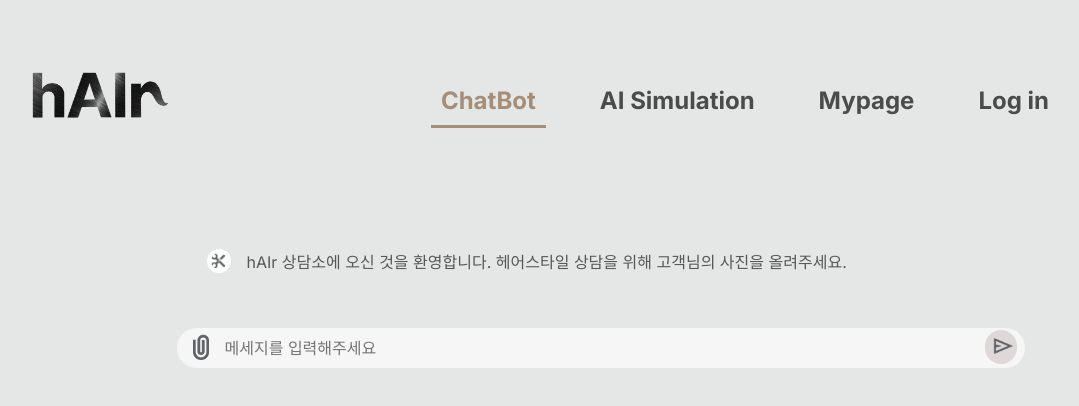
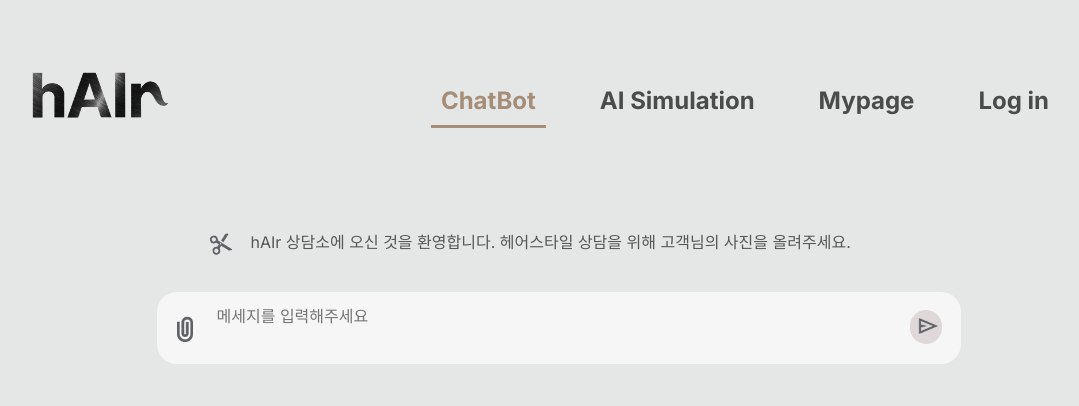
Before and after one commit to AnnSungHee/hAIr_React.JS, a React (Create React App) app: page /chatpage in a window 1280 px wide. Shown: the top 406 px of the page, without its empty margins (101-1180 px from the left). Built offline with nearby package versions, Linux system fonts and the light colour scheme; a web font is replaced by a local one.

Commit message:
style : [박경인] chatpage 스타일 수정

```diff
--- a/src/assets/styles/components/BotChatComponentStyle.css
+++ b/src/assets/styles/components/BotChatComponentStyle.css
@@ -1,17 +1,17 @@
 .botChatBox {
     display: flex;
-    align-items: center;
+    align-items: start;
     gap: 16px;
     align-self: flex-start;
-    margin-top: 20px;
 
     &>.botImg{
         margin-left: 50px;
+        margin-top: 8px;
 
         &>img{
-            width: 16px;
-            border-radius: 999px;
-            background-color: #ffffff;
+            width: 20px;
+            border-radius: 8px;
+            transform: rotate(347deg);
             padding: 4px;
             box-sizing: content-box;
         }
@@ -24,7 +24,7 @@
     line-height: 250%;
     color: #565756;
     display: inline-block;
-    max-width: 710px;
+    max-width: 675px;
 }
 
 .hairstyleImagesContainer {
@@ -32,7 +32,7 @@
     display: flex;
     overflow-x: auto;
     overflow-y: hidden; /* y축 스크롤바 숨기기 */
-    padding-left: 100px;
+    padding-top: 16px;
 }
 
 .hairstyleImage {
@@ -66,3 +66,9 @@
         }
     }
 }
+
+.botTxtNImgs{
+    display: flex;
+    flex-direction: column;
+    align-items: start;
+}
--- a/src/assets/styles/components/UserChatComponentStyle.css
+++ b/src/assets/styles/components/UserChatComponentStyle.css
@@ -1,25 +1,31 @@
 .userChatBox{
     display: flex;
     flex-direction: column;
-    align-self: flex-end;
 }
 
 .user{
     color: #F8F8F8;
     font-size: 16px;
     line-height: 26px;
-    border-radius: 999px;
+    border-radius: 40px;
 
     display: inline-block;
     background-color: #BB9E7D;
     max-width: 600px;
 
-    margin-bottom: 12px;
+    margin-top: 6px;
     padding: 12px 20px;
+
+    overflow-wrap: break-word; /* Modern browsers */
+    white-space: pre-wrap; /* Ensures text wraps inside the p tag */
+
+    margin-left: auto;
 }
 
 
 .chatImage{
     width: 256px;
     border-radius: 8px;
+
+    margin-left: auto;
 }
--- a/src/assets/styles/pages/ChatPageStyle.css
+++ b/src/assets/styles/pages/ChatPageStyle.css
@@ -1,19 +1,21 @@
 .inputBox{
-    height: 82px;
+    position: relative;
+    margin-top: 30px;
+    padding-bottom: 30px;
+    /* height: 82px;
+    display: inline-block;
     background-color: #E5E7E6;
-    position: relative;
-    display: inline-block;
     padding: 16px 20px;
     padding-right: 6px;
     padding-bottom: 0px;
-    margin-top: 30px;
+     */
 
 
     &>.fileUploadLabel{
+        cursor: pointer;
         position: absolute;
-        top: 22px;
-        left: 36px;
-        cursor: pointer;
+        top: 24px;
+        left: 20px;
 
         &>img{
             width: 16px;
@@ -22,15 +24,14 @@
 }
 
 .textArea{
-    flex-grow: 1; /* 남은 공간 채우기 */
     resize: none;
-    box-sizing: border-box;
+    box-sizing: border-box !important;
     background-color: #F6F6F6;
     outline: none;
     border: none;
     font-size: 16px;
-    padding: 0 48px;
-    line-height: 40px;
+    padding: 12px 60px;
+    line-height: 24px;
     box-sizing: content-box;
     margin-right: 10px;
     font-family: inherit; /* 폰트를 부모 요소와 동일하게 설정 */
@@ -38,16 +39,23 @@
     appearance: none; /* 기본 브라우저 스타일 제거 */
 
     border-radius: 20px;
-    width: 752px;
-    height: 40px;
+
+    width: 804px;
+    /* height: 40px;  */
+
+    scrollbar-width: thin; /* 스크롤바의 두께 */
+    scrollbar-color: #A58D78 #f1f1f1; /* 스크롤바 손잡이와 트랙의 색상 */
+
 }
+
+
 
 
 .btnArea{
     position: absolute;
-    right: 24px;
+    right: -20px;
     top: 18px;
-    display: inline-block;
+    /* display: inline-block; */
     border-radius: 999px;
     background-color: #DFD8D8;
     padding: 8px 8px;
--- a/src/components/BotChatComponent.js
+++ b/src/components/BotChatComponent.js
@@ -19,6 +19,7 @@ const BotChatComponent = ({ text, images, onImageClick }) => {
   return (
     <div className='botChatBox'>
       <div className='botImg'><img src="/chatbot.png" alt="bot profile" /></div>
+      <span className='botTxtNImgs'>
         <p className='bot'>{text}</p>
         {images && images.length > 0 && (
           <div className='hairstyleImagesContainer'>
@@ -30,6 +31,7 @@ const BotChatComponent = ({ text, images, onImageClick }) => {
             ))}
           </div>
         )}
+      </span>
 
       <ImageModalComponent isOpen={isModalOpen} onClose={handleModalClose}>
         {selectedImage && <img src={selectedImage} alt="Selected hairstyle" className="modal-image" />}
--- a/src/pages/AiHairstylePage.js
+++ b/src/pages/AiHairstylePage.js
@@ -18,7 +18,13 @@ const AiHairstylePage = () => {
 
   useEffect(() => {
     if (location.state && location.state.imageSrc) {
-      setImages(prevImages => ({ ...prevImages, hair: location.state.imageSrc }));
+      fetch(location.state.imageSrc)
+        .then(response => response.blob())
+        .then(blob => {
+          const file = new File([blob], "hair.jpg", { type: blob.type });
+          setImages(prevImages => ({ ...prevImages, hair: file }));
+        })
+        .catch(error => console.error('Error fetching image:', error));
     }
   }, [location.state]);
 
@@ -121,7 +127,7 @@ const AiHairstylePage = () => {
         <span className='diamondImgContainer'>
           <div className='imgBoxContainer'>
             <ImageBoxComponent label="얼굴" onImageUpload={(file) => handleImageUpload('face', file)} />
-            <ImageBoxComponent label="헤어" onImageUpload={(file) => handleImageUpload('hair', file)} imageUrl={images.hair} />
+            <ImageBoxComponent label="헤어" onImageUpload={(file) => handleImageUpload('hair', file)} imageUrl={images.hair ? URL.createObjectURL(images.hair) : null} />
           </div>
 
           <div className='diamonds'>
--- a/src/pages/ChatPage.js
+++ b/src/pages/ChatPage.js
@@ -1,4 +1,4 @@
-import React, { useState, useRef } from 'react';
+import React, { useState, useRef, useEffect } from 'react';
 import { useNavigate } from 'react-router-dom';
 import HeaderComponent from '../components/HeaderComponent';
 import '../assets/styles/pages/ChatPageStyle.css';
@@ -11,10 +11,18 @@ const ChatPage = () => {
     const [chatHistory, setChatHistory] = useState([
         { type: 'bot', text: 'hAIr 상담소에 오신 것을 환영합니다. 헤어스타일 상담을 위해 고객님의 사진을 올려주세요.' }
     ]);
-    const [isSubmitting, setIsSubmitting] = useState(false); // 요청 상태를 추적하기 위한 상태
-    const [isLoading, setIsLoading] = useState(false); // 로딩 상태를 추적하기 위한 상태
+    const [isSubmitting, setIsSubmitting] = useState(false);
+    const [isLoading, setIsLoading] = useState(false);
     const navigate = useNavigate();
-    const textAreaRef = useRef(null); // textarea에 대한 ref
+    const textAreaRef = useRef(null);
+    const chatListRef = useRef(null);
+    const lastMessageRef = useRef(null);
+
+    useEffect(() => {
+        if (lastMessageRef.current) {
+            lastMessageRef.current.scrollIntoView({ behavior: 'smooth' });
+        }
+    }, [chatHistory, isLoading]);
 
     const handleImageUpload = async (e) => {
         const file = e.target.files[0];
@@ -23,14 +31,13 @@ const ChatPage = () => {
         const formData = new FormData();
         formData.append('image', file);
 
-        // 이미지 업로드 메시지를 먼저 추가
         setChatHistory(prevChatHistory => [
             ...prevChatHistory,
             { type: 'user', image: file }
         ]);
 
-        setIsSubmitting(true); // 서버에 요청을 보내기 전에 입력을 막음
-        setIsLoading(true); // 로딩 상태 시작
+        setIsSubmitting(true);
+        setIsLoading(true);
 
         try {
             const response = await axios.post('http://localhost:8080/chat/face-analysis', formData, {
@@ -39,7 +46,6 @@ const ChatPage = () => {
                 },
             });
 
-            // 서버 응답이 성공적으로 도착했을 때 봇 메시지를 추가
             setChatHistory(prevChatHistory => [
                 ...prevChatHistory,
                 { type: 'bot', text: '고객님의 얼굴을 분석완료하였습니다. 원하시는 헤어스타일이 있나요?' }
@@ -47,14 +53,13 @@ const ChatPage = () => {
         } catch (error) {
             console.error('Error uploading image:', error);
 
-            // 서버 응답이 실패했을 때의 메시지를 추가할 수도 있습니다.
             setChatHistory(prevChatHistory => [
                 ...prevChatHistory,
                 { type: 'bot', text: '사진 업로드에 실패했습니다. 다시 시도해주세요.' }
             ]);
         } finally {
-            setIsSubmitting(false); // 서버 응답을 받으면 입력을 다시 허용
-            setIsLoading(false); // 로딩 상태 종료
+            setIsSubmitting(false);
+            setIsLoading(false);
         }
     };
 
@@ -64,29 +69,30 @@ const ChatPage = () => {
             { type: 'user', text: message }
         ]);
 
-        setIsSubmitting(true); // 서버에 요청을 보내기 전에 입력을 막음
-        setIsLoading(true); // 로딩 상태 시작
+        setIsSubmitting(true);
+        setIsLoading(true);
 
         try {
             const response = await axios.post('http://localhost:8080/chat/hairstyle-recommendations', { message });
 
-            const recommendedStyles = response.data; // 추천 헤어스타일 데이터
-            console.log(recommendedStyles.response);
+            console.log(response.data);
+            const { text, images } = response.data;
+
             setChatHistory(prevChatHistory => [
                 ...prevChatHistory,
-                { type: 'bot', text: recommendedStyles.response, images: recommendedStyles.images }
+                { type: 'bot', text: text, images: images }
             ]);
         } catch (error) {
             console.error('Error fetching recommendations:', error);
         } finally {
-            setIsSubmitting(false); // 서버 응답을 받으면 입력을 다시 허용
-            setIsLoading(false); // 로딩 상태 종료
-            textAreaRef.current.value = ''; // textarea 비우기
+            setIsSubmitting(false);
+            setIsLoading(false);
+            textAreaRef.current.value = '';
         }
     };
 
-    const handleImageClick = (imageSrc) => {
-        navigate('/ai-hairstyle', { state: { imageSrc } });
+    const handleImageClick = (imageSrc, imageFile) => {
+        navigate('/ai-hairstyle', { state: { imageSrc, imageFile } });
     };
 
     return (
@@ -94,11 +100,14 @@ const ChatPage = () => {
             <HeaderComponent />
 
             <div className='chatBox'>
-                <div className='chatList'>
+                <div className='chatList' ref={chatListRef}>
                     {chatHistory.map((chat, index) => (
-                        chat.type === 'bot' ?
-                        <BotChatComponent key={index} text={chat.text} images={chat.images} onImageClick={handleImageClick} /> :
-                        <UserChatComponent key={index} text={chat.text} image={chat.image} />
+                        <div key={index} ref={index === chatHistory.length - 1 ? lastMessageRef : null}>
+                            {chat.type === 'bot' ?
+                                <BotChatComponent key={index} text={chat.text} images={chat.images} onImageClick={(imageSrc) => handleImageClick(imageSrc, chat.image)} /> :
+                                <UserChatComponent key={index} text={chat.text} image={chat.image} />
+                            }
+                        </div>
                     ))}
                     {isLoading && (
                         <div className="loading-indicator">
@@ -114,7 +123,7 @@ const ChatPage = () => {
                         className='textArea'
                         placeholder='메세지를 입력해주세요'
                         disabled={isSubmitting}
-                        ref={textAreaRef} // ref를 textarea에 연결
+                        ref={textAreaRef}
                     />
 
                     <div className='btnArea'>
@@ -125,7 +134,6 @@ const ChatPage = () => {
                             style={{ cursor: isSubmitting ? 'not-allowed' : 'pointer' }}
                         />
                     </div>
-
                 </div>
             </div>
         </>
```
Lines whose indentation alone changed are shown as unchanged.
